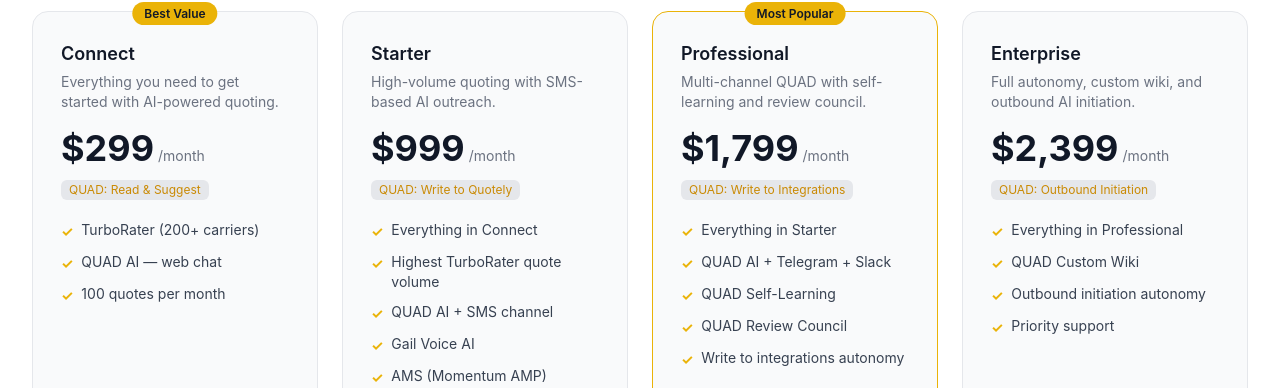
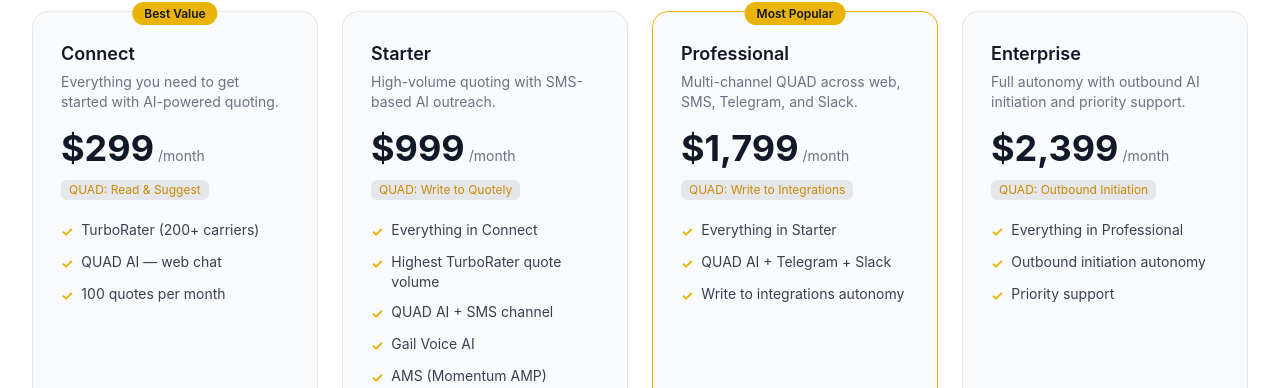
Before and after one commit to QuotelyAi/quotely, a Next.js app: page /pricing in a window 1280 px wide. Shown: the part 286-674 px from the top of the page. Built offline with nearby package versions, Linux system fonts and the light colour scheme; no server answers.

Commit message:
content(pricing,compare): remove unvalidated QUAD features (Self-Learning, Review Council, Custom Wiki)

```diff
--- a/app/(marketing)/compare/page.tsx
+++ b/app/(marketing)/compare/page.tsx
@@ -50,9 +50,6 @@
       { name: 'Write to Quotely', values: [false, true, true, true] },
       { name: 'Write to Integrations', values: [false, false, true, true] },
       { name: 'Outbound Initiation', values: [false, false, false, true] },
-      { name: 'QUAD Self-Learning', values: [false, false, true, true] },
-      { name: 'QUAD Review Council', values: [false, false, true, true] },
-      { name: 'QUAD Custom Wiki', values: [false, false, false, true] },
     ],
   },
   {
--- a/app/(marketing)/pricing/page.tsx
+++ b/app/(marketing)/pricing/page.tsx
@@ -42,13 +42,11 @@
   {
     name: 'Professional',
     price: 1799,
-    description: 'Multi-channel QUAD with self-learning and review council.',
+    description: 'Multi-channel QUAD across web, SMS, Telegram, and Slack.',
     featured: true,
     features: [
       'Everything in Starter',
       'QUAD AI + Telegram + Slack',
-      'QUAD Self-Learning',
-      'QUAD Review Council',
       'Write to integrations autonomy',
     ],
     quad: 'Write to Integrations',
@@ -56,10 +54,9 @@
   {
     name: 'Enterprise',
     price: 2399,
-    description: 'Full autonomy, custom wiki, and outbound AI initiation.',
+    description: 'Full autonomy with outbound AI initiation and priority support.',
     features: [
       'Everything in Professional',
-      'QUAD Custom Wiki',
       'Outbound initiation autonomy',
       'Priority support',
     ],
@@ -78,9 +75,6 @@
   { label: 'Highest Quote Volume', values: [false, true, true, true] },
   { label: 'SMS Channel', values: [false, true, true, true] },
   { label: 'Telegram + Slack', values: [false, false, true, true] },
-  { label: 'QUAD Self-Learning', values: [false, false, true, true] },
-  { label: 'QUAD Review Council', values: [false, false, true, true] },
-  { label: 'QUAD Custom Wiki', values: [false, false, false, true] },
   { label: 'Outbound AI Initiation', values: [false, false, false, true] },
 ];
 
```
